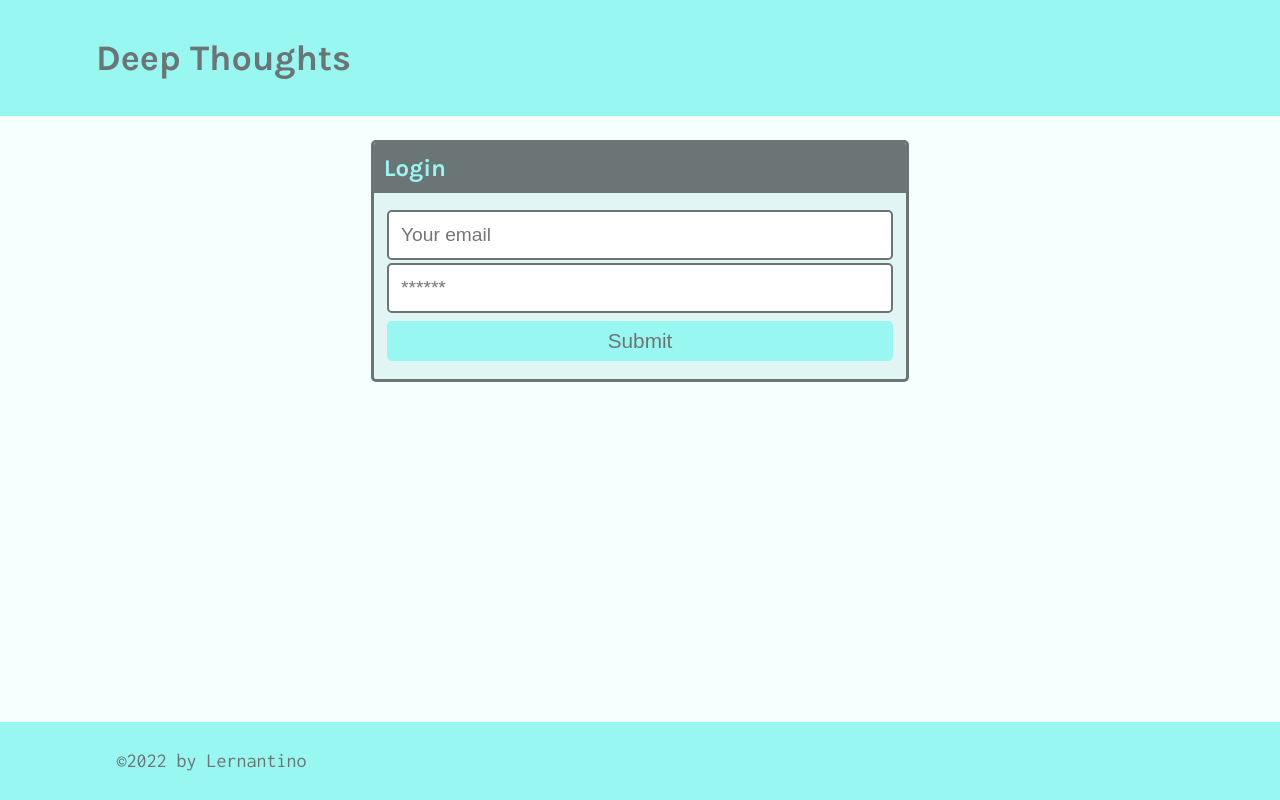
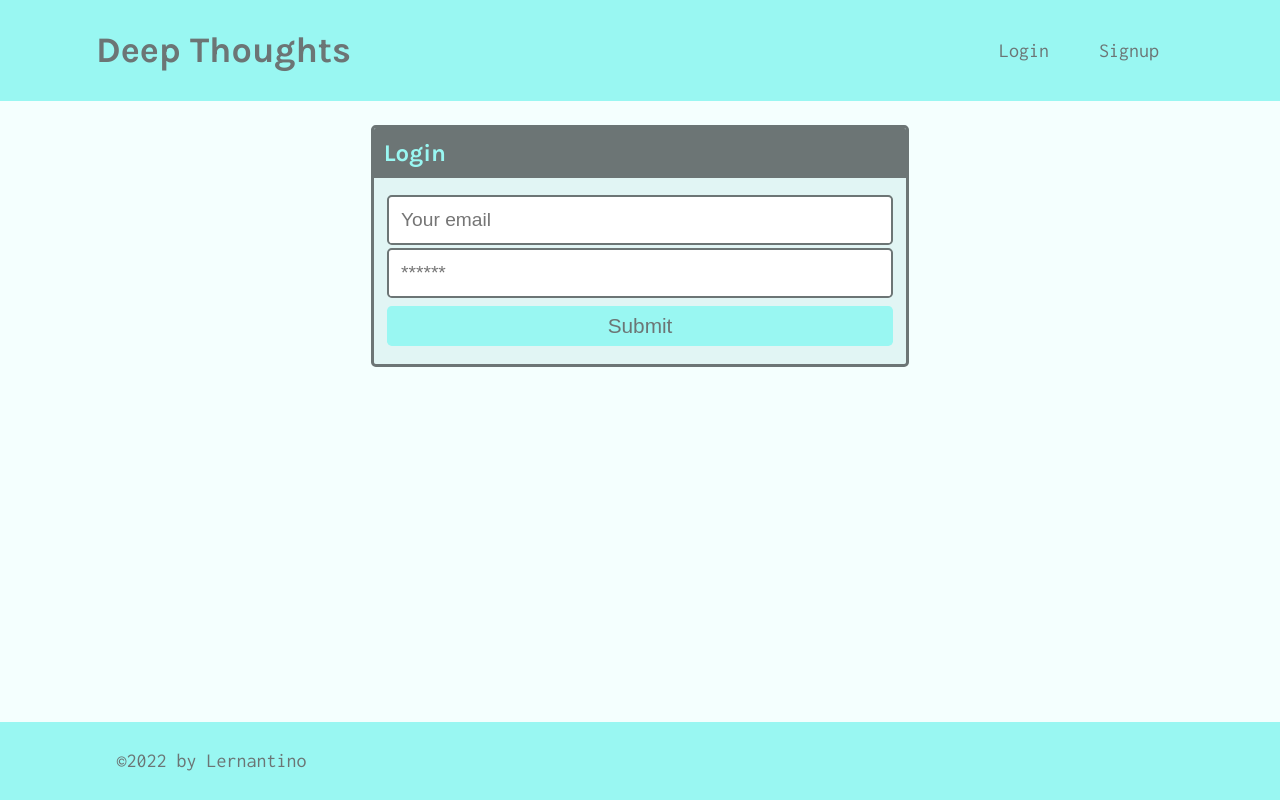
Before and after one commit to jrhscoding/deep-thoughts, a React (Create React App) app in the folder client/: page /login in a window 1280 px wide. Built offline with nearby package versions, Linux system fonts and the light colour scheme.

Commit message:
added link to header

```diff
--- a/client/src/components/Header/index.js
+++ b/client/src/components/Header/index.js
@@ -1,10 +1,18 @@
 import React from 'react';
+import { Link } from 'react-router-dom';
 
 const Header = () => {
   return (
     <header className="bg-secondary mb-4 py-2 flex-row align-center">
       <div className="container flex-row justify-space-between-lg justify-center align-center">
-        <h1>Deep Thoughts</h1>
+        <Link to='/'>
+          <h1>Deep Thoughts</h1>
+        </Link>
+
+        <nav className='text-center'>
+          <Link to='/login'>Login</Link>
+          <Link to='/signup'>Signup</Link>
+        </nav>
       </div>
     </header>
   );
--- a/client/src/components/ThoughtList/index.js
+++ b/client/src/components/ThoughtList/index.js
@@ -1,4 +1,5 @@
 import React from 'react';
+import { Link } from 'react-router-dom';
 
 const ThoughtList = ({ thoughts, title }) => {
   if (!thoughts.length) {
@@ -12,7 +13,14 @@
         thoughts.map((thought) => (
           <div key={thought._id} className="card mb-3">
             <p className="card-header">
-              {thought.username} thought on {thought.createdAt}
+              <Link
+                to={`/profile/${thought.username}`}
+                style={{ fontWeight: 700 }}
+                className="text-light"
+              >
+                {thought.username}
+              </Link>{' '}
+              thought on {thought.createdAt}
             </p>
             <div className="card-body">
               <p>{thought.thoughtText}</p>
```
